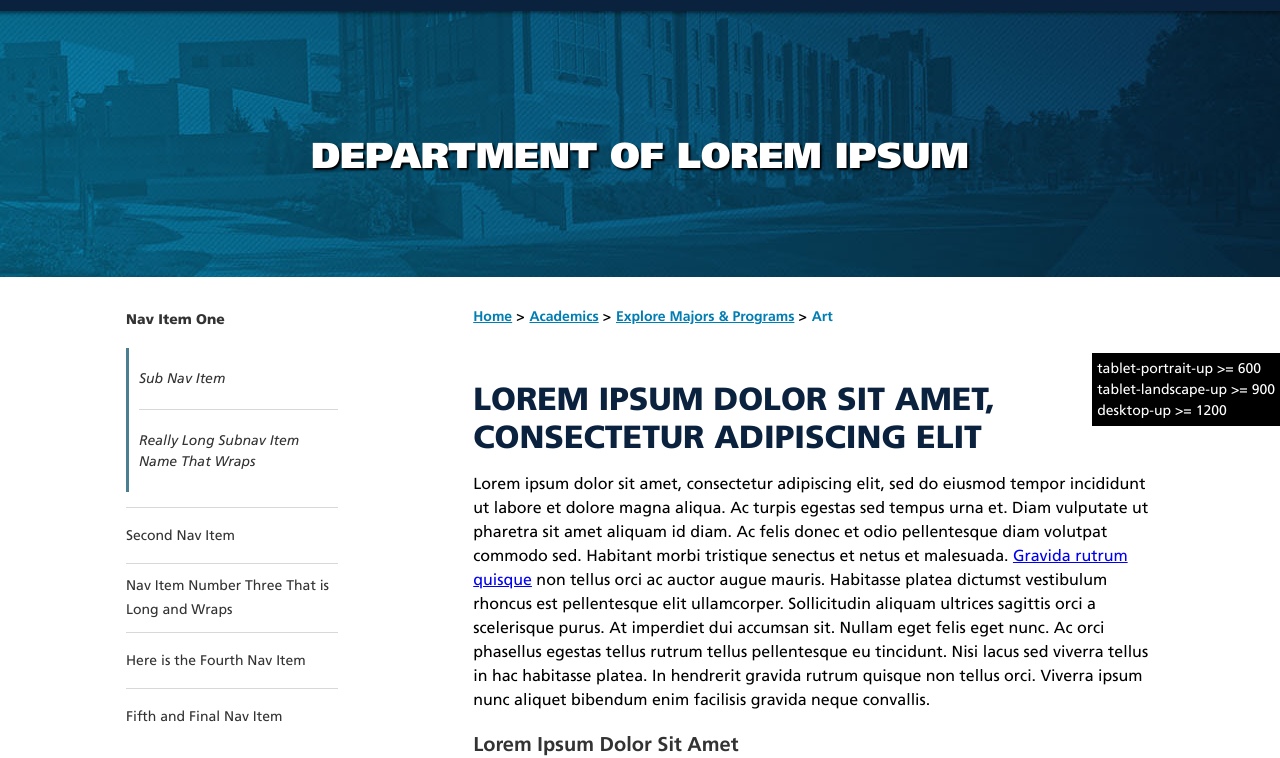
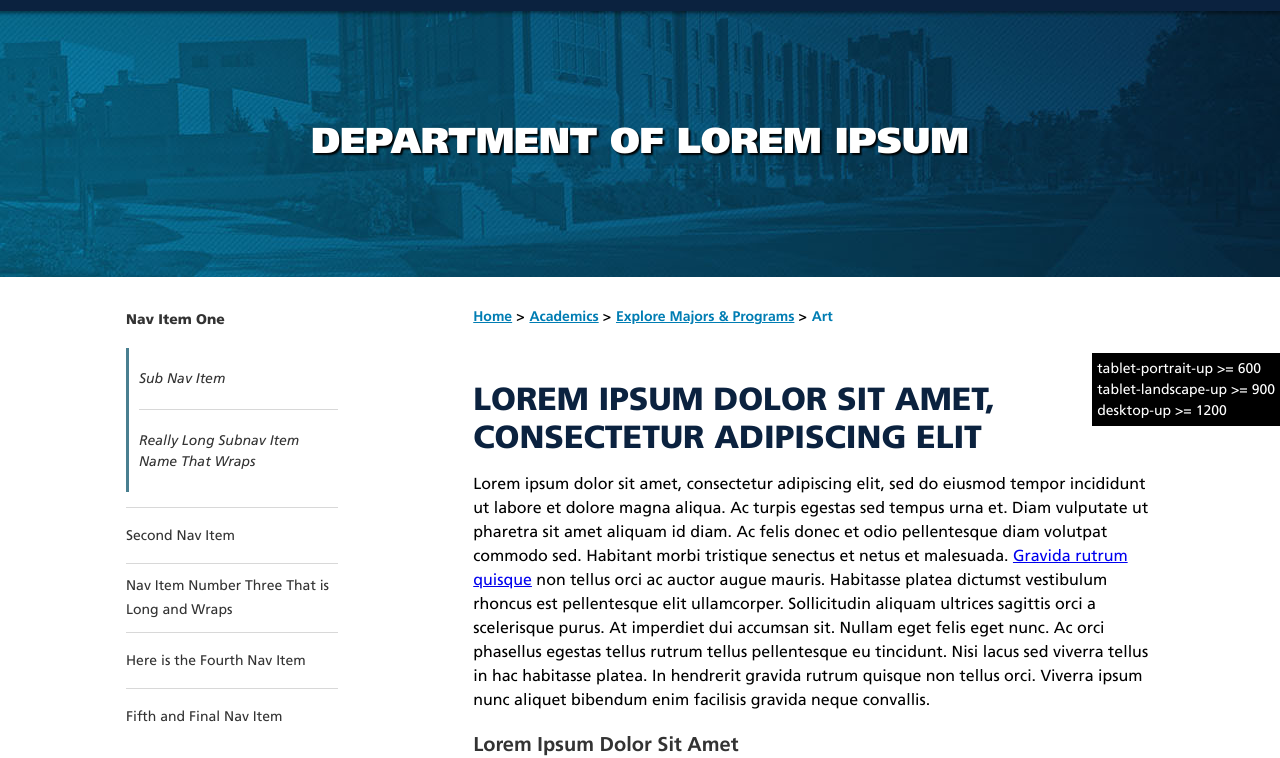
Before and after one commit to XavierUniversity/v5-playground, a website: page docs/content-page.html in a window 1280 px wide. Shown: the part 47-805 px from the top of the page. Drawn offline with nearby package versions, Linux system fonts and the light colour scheme.

Commit message:
another small fix

```diff
--- a/docs/css/main.css
+++ b/docs/css/main.css
@@ -1495,7 +1495,8 @@ input[type="search"] {
     .hero--content__title {
       color: white;
       text-transform: uppercase;
-      text-shadow: 0.125rem 0.125rem 0.125rem black; }
+      text-shadow: 0.125rem 0.125rem 0.125rem black;
+      margin-top: 0px; }
   .hero--video {
     width: 100%;
     display: table;
```
Also changed, not shown: 1 other file.
